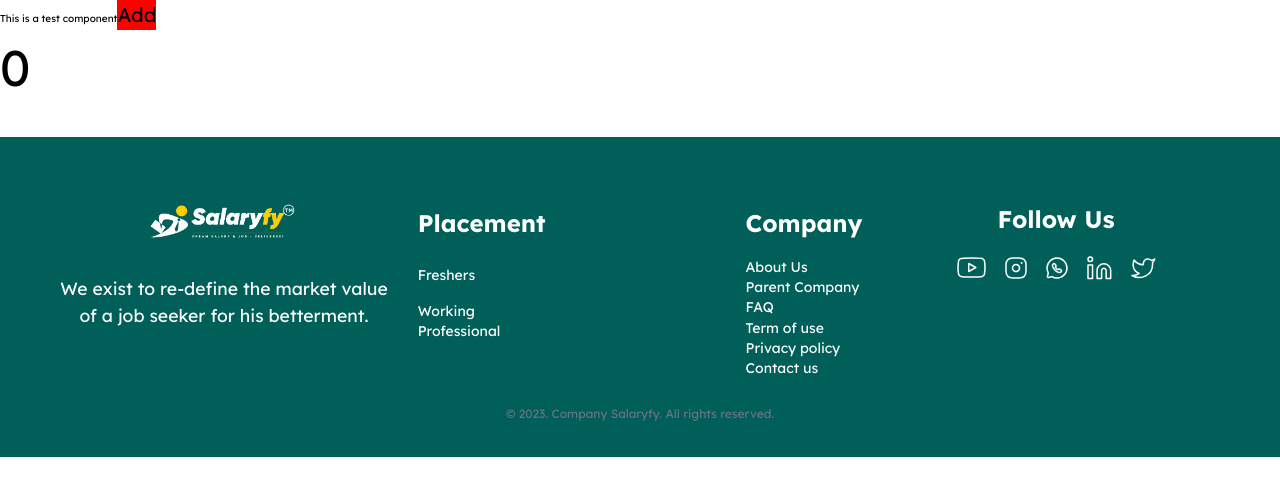
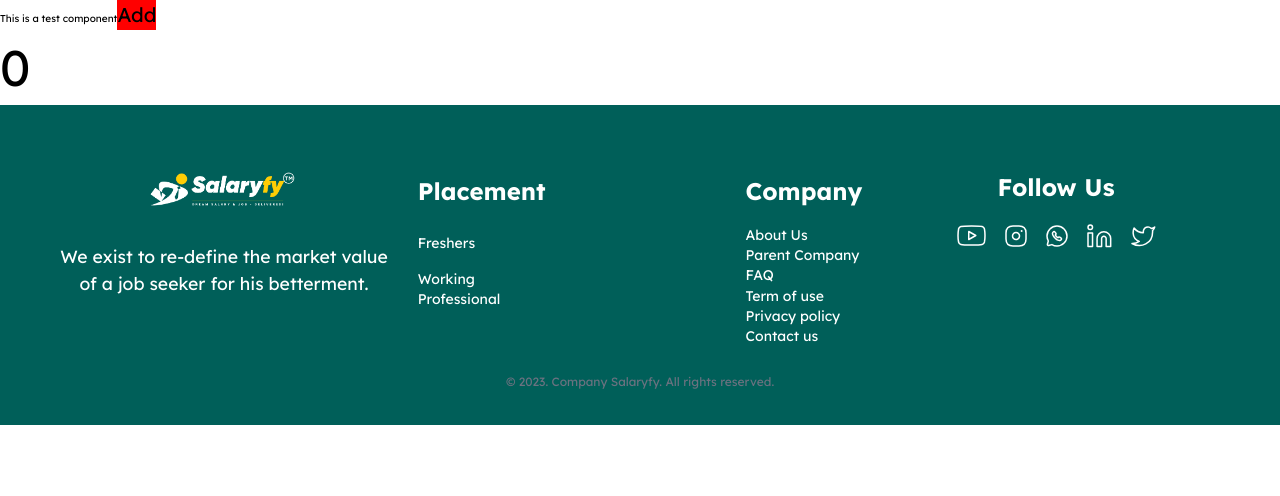
Before and after one commit to mayurkukade/Salaryfy, a React (Vite) app in the folder salaryfy/: page /test in a window 1280 px wide. Shown: the top 496 px of the page. Built offline with nearby package versions, Linux system fonts and the light colour scheme.

Commit message:
jobdetails UI fix

```diff
--- a/salaryfy/src/components/FooteComponent/Footer.tsx
+++ b/salaryfy/src/components/FooteComponent/Footer.tsx
@@ -4,7 +4,7 @@ const Footer = () => {
   return (
 
 
-    <div className="w-full bg-darkGreen h-[20rem] mt-8">
+    <div className="w-full bg-darkGreen h-[20rem] ">
 
         <div className="mx-auto max-w-screen-xl space-y-5 px-4 py-16 sm:px-6 lg:space-y-[2rem] lg:px-8 ">
           <div className="grid grid-cols-1 gap-8 lg:grid-cols-3">
--- a/salaryfy/src/contants/app.contants.ts
+++ b/salaryfy/src/contants/app.contants.ts
@@ -1,5 +1,5 @@
 const APP_CONSTANTS = {
-  SERVER_URL: 'http://192.168.1.48:8080'
+  SERVER_URL: 'http://192.168.1.53:8080'
 }
 
 export default APP_CONSTANTS;
--- a/salaryfy/src/modules/questionnaire/components/placement-job-details.component.tsx
+++ b/salaryfy/src/modules/questionnaire/components/placement-job-details.component.tsx
@@ -11,7 +11,7 @@ export default function PlacementJobDetails({ jobDetails, onGetHiredClick }: { j
   return (
     <>
       <Box sx={{ display: { xs: 'none', sm: 'none', md: 'none', lg: 'block' } }}>
-        <div className='bg-cover-container z-[-1]'>
+        <div className='bg-cover-container '>
           <div className='w-[100%] h-[100%] absolute flex justify-end items-end z-[1] py-[1em] px-[2em]'>
 
             <div className='flex items-center gap-[1.5em] '>
@@ -34,7 +34,7 @@ export default function PlacementJobDetails({ jobDetails, onGetHiredClick }: { j
         <div className='flex' style={{ background: 'linear-gradient(rgba(254, 205, 8, 0.07), rgb(14, 95, 89, 0.09))' }}>
 
           {/* First */}
-          <div className='z-[-1] text-[1.8em] font-medium text-[#0E5F59] px-[2em] flex items-center'>
+          <div className=' text-[1.8em] font-medium text-[#0E5F59] px-[2em] flex items-center'>
             <div className='relative min-w-[5em]'>
               <div className='absolute h-[5em] w-[5em] p-[0.5em] flex items-center justify-center rounded-md bg-[#D7E8F0] -translate-y-full overflow-hidden'>
                 <img src={jobDetails.logo}></img>
```
